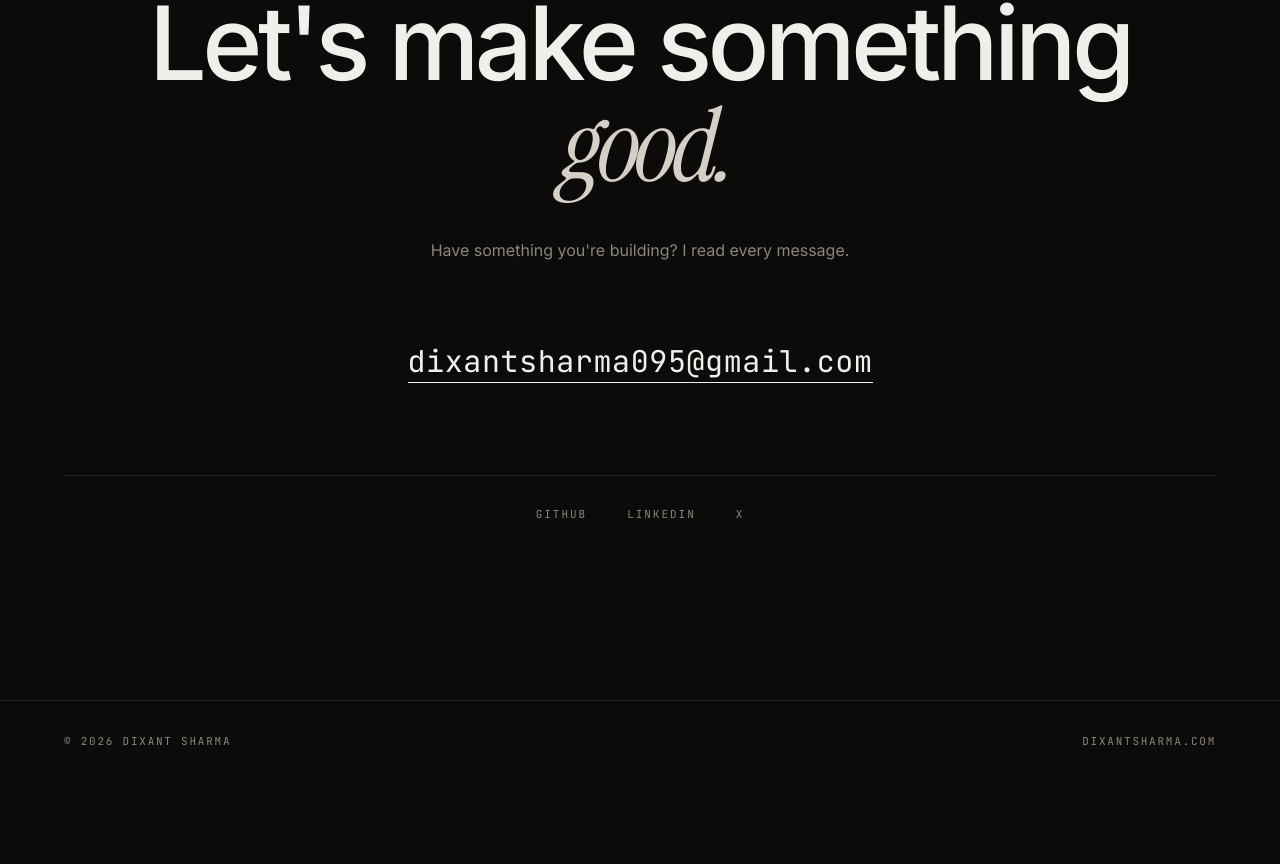
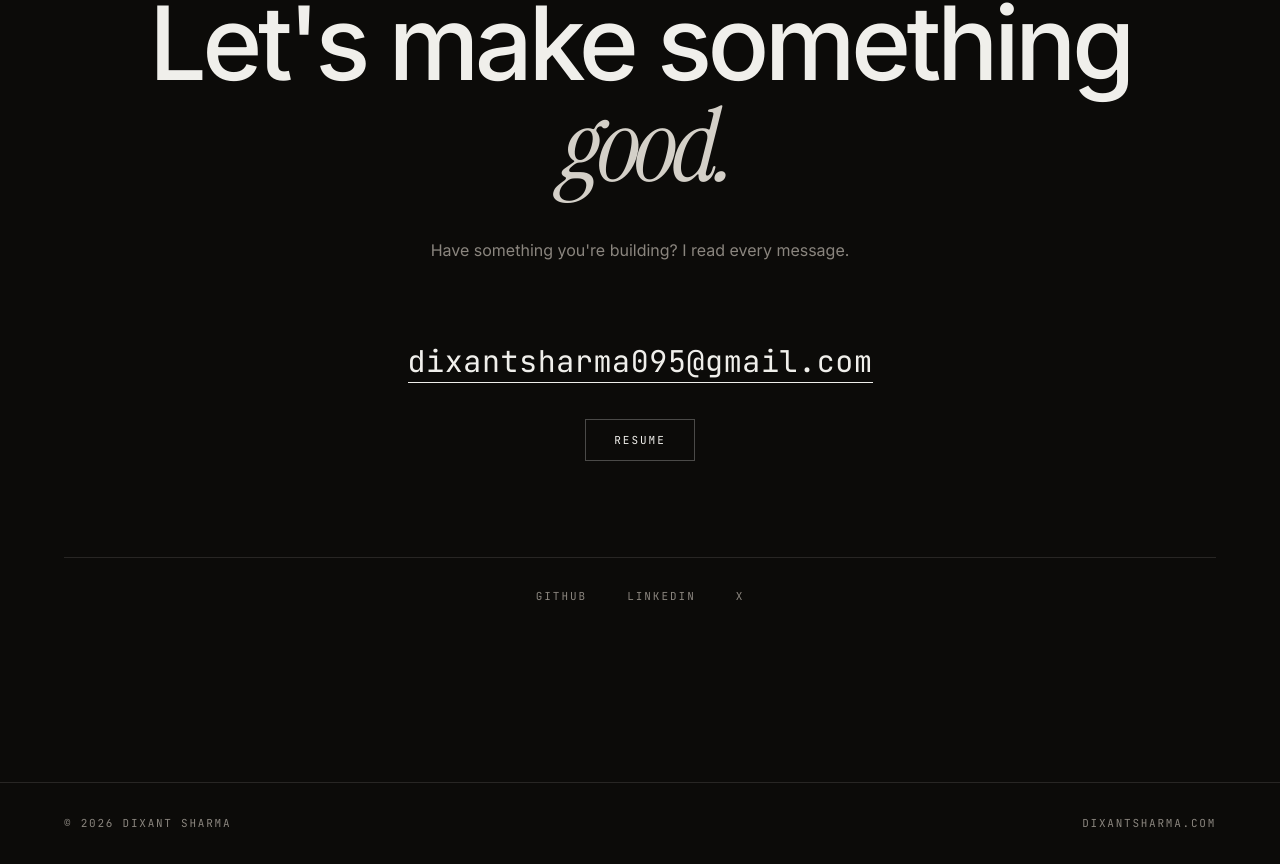
Before and after one commit to dixant/dixantsharma.com, a Next.js app: page / in a window 1280 px wide. Shown: the part 5399-6263 px from the top of the page. Before the commit the page ends 6180 px from the top, so only its background shows below. Built offline with nearby package versions, Linux system fonts and the light colour scheme.

Commit message:
resume button adapts to hosted or external link

```diff
--- a/src/components/Contact.tsx
+++ b/src/components/Contact.tsx
@@ -48,12 +48,15 @@ export function Contact() {
             <div className="mt-10 text-center">
               <a
                 href={site.resumeUrl}
-                target="_blank"
-                rel="noreferrer noopener"
+                // Same-origin file: `download` saves it straight away instead
+                // of handing the visitor off to a PDF viewer.
+                {...(site.resumeUrl.startsWith("/")
+                  ? { download: "Dixant-Sharma-Resume.pdf" }
+                  : { target: "_blank", rel: "noreferrer noopener" })}
                 className="inline-block border px-7 py-3 font-mono text-[11px] uppercase tracking-[0.18em] transition-colors duration-300 ease-reveal hover:bg-ink hover:text-bg"
                 style={{ borderColor: "var(--line-strong)" }}
               >
-                Resume
+                {site.resumeUrl.startsWith("/") ? "Download resume" : "Resume"}
               </a>
             </div>
           </Reveal>
--- a/src/content/site.ts
+++ b/src/content/site.ts
@@ -137,7 +137,7 @@ export const site = {
    * be taken back, whereas Drive access can be revoked or the file swapped
    * without a deploy. Leave empty and the link simply does not render.
    */
-  resumeUrl: "",
+  resumeUrl: "https://drive.google.com/file/d/19BHtxeZryhRFb_zDDEz5Xq9oJILCm5Wb/view?usp=drive_link",
   /** Shown beside the About prose. Deliberately not a country. */
   availability: "Remote, worldwide",
   timezone: "Asia/Kolkata",
```
